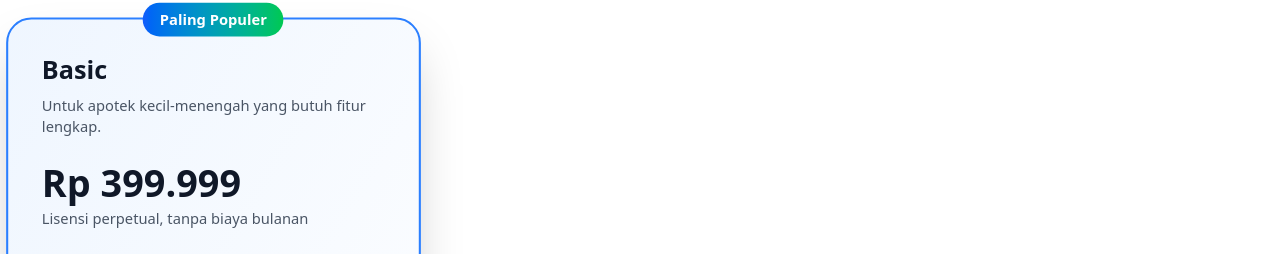
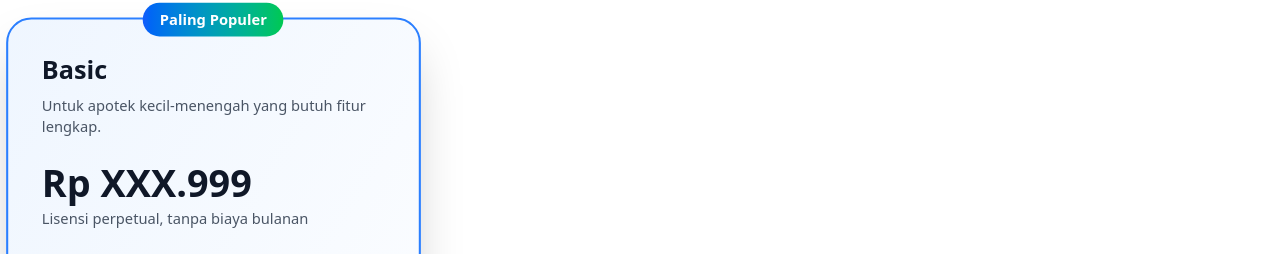
Before and after one commit to titancodehub/medistok-release, a React (Vite) app: page / in a window 1280 px wide. Shown: the part 4548-4802 px from the top of the page. Built offline with nearby package versions, Linux system fonts and the light colour scheme.

Commit message:
fix: pricing

```diff
--- a/src/components/Pricing.tsx
+++ b/src/components/Pricing.tsx
@@ -3,7 +3,7 @@ import { Check, ChevronRight } from 'lucide-react';
 const plans = [
   {
     name: 'Basic',
-    price: '399.999',
+    price: 'XXX.999',
     description: 'Untuk apotek kecil-menengah yang butuh fitur lengkap.',
     features: [
       '1 Lisensi Komputer',
```
